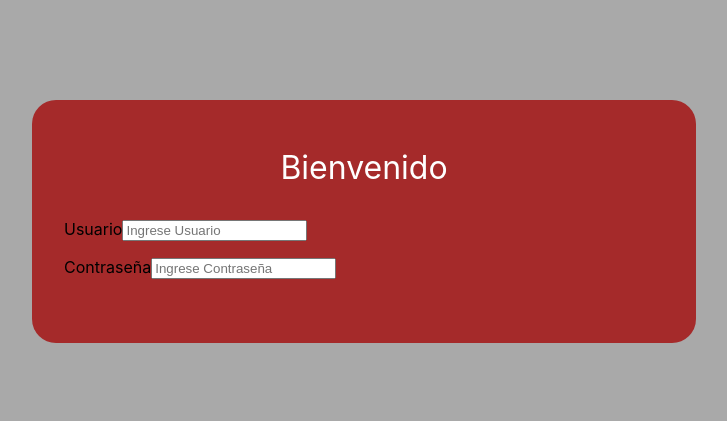
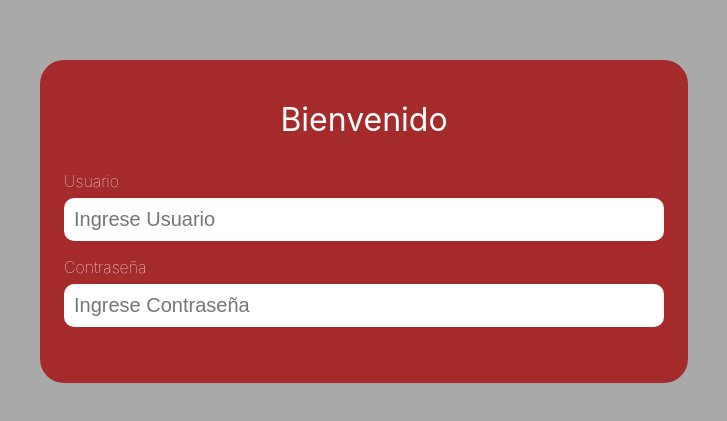
Before and after one commit to Marksolidor/React-login, a React (Create React App) app: page / in a window 1280 px wide. Shown: the part 179-600 px from the top of the page, without its empty margins (276-1003 px from the left). Built offline with nearby package versions, Linux system fonts and the light colour scheme.

Commit message:
feat display

```diff
--- a/src/components/Button.jsx
+++ b/src/components/Button.jsx
@@ -1,8 +1,10 @@
 const Button = () => {
     return (
         <>
-        <p>Usuario y contraseña correcta</p>
-        <button type="submit">Ingresar</button>
+        <p className="validation">Usuario y contraseña correcta</p>
+        <div className="btn-container">
+        <button className="login-button" type="submit">Ingresar</button>
+        </div>
         </>
     )
 }
--- a/src/components/Input.jsx
+++ b/src/components/Input.jsx
@@ -2,11 +2,11 @@ const Form = (props) => {
     return (
         <>
 
-        <div>
+        <div className="input-group">
         <label>Usuario</label>
          <input type="text" placeholder="Ingrese Usuario" onChange={(e) => props.setUser(e.target.value)} />
         </div>
-        <div>
+        <div className="input-group">
         <label>Contraseña</label>
             <input type="password" placeholder="Ingrese Contraseña" onChange={(e) => props.setKey(e.target.value)} />
         </div>
--- a/src/index.css
+++ b/src/index.css
@@ -26,7 +26,7 @@ code {
 
 .login-container {
   background-color: brown;
-  padding: 3em 2em;
+  padding: 2.5em 1.5em;
   width: 80%;
   max-width: 600px;
   border-radius: 1.5em;
@@ -46,3 +46,43 @@ code {
   gap: 1em;
   margin-top: 2em;
 }
+
+.input-group {
+  display: flex;
+  flex-direction: column;
+  gap: 7px;
+}
+
+.input-group label {
+  color: white;
+  font-weight: lighter;
+}
+
+.input-group input {
+  font-size: 1.25rem;
+  padding: .5em;
+  border: none;
+  outline: none;
+  border-radius: .5em;
+  font-weight: lighter;
+}
+
+.btn-container{
+  display: flex;
+  justify-content: center;
+}
+
+.validation{
+  margin-top: 0;
+}
+
+.login-button {
+  padding: 1em 1em;
+  font-size: 1rem;
+  font-weight: lighter;
+  color: white;
+  border-radius: .5em;
+  outline: none;
+  cursor: pointer;
+  width: 100%;
+}
```
